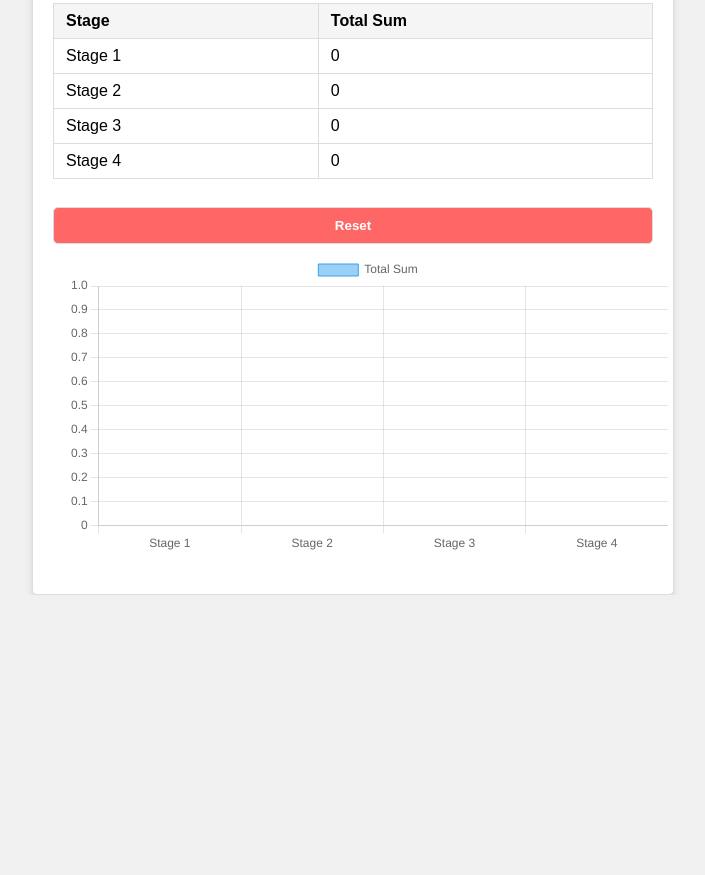
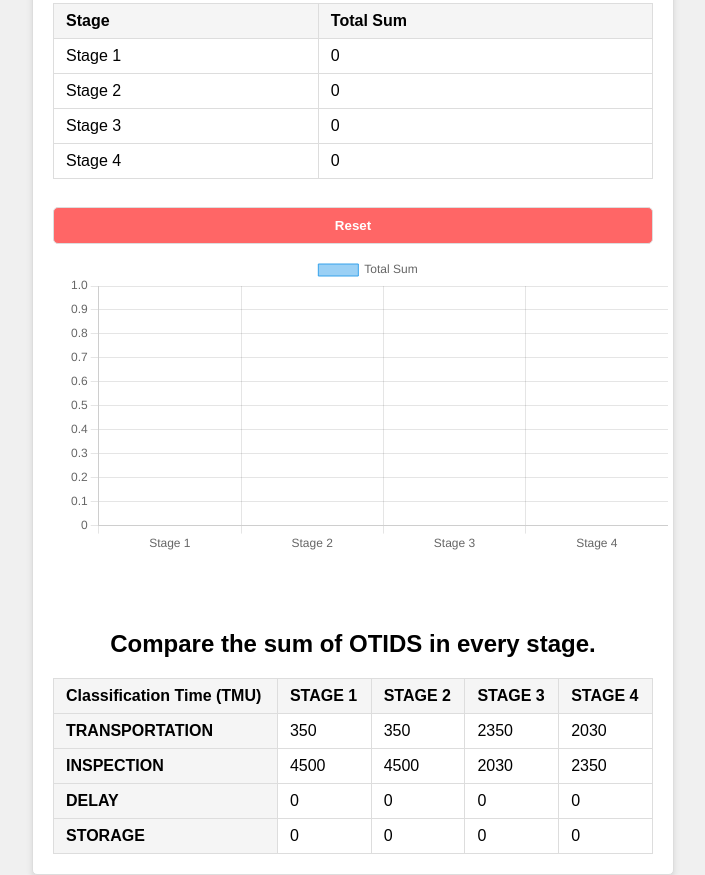
Before and after one commit to kaziashik/Most-Calculator, a plain HTML site: page testingbutton2.html in a window 1280 px wide. Shown: the part 758-1633 px from the top of the page, without its empty margins (287-992 px from the left). Before the commit the page ends 1353 px from the top, so only its background shows below. Drawn offline with nearby package versions, Linux system fonts and the light colour scheme.

Commit message:
add Classification Time (TMU) on main page

```diff
--- a/testingbutton2.html
+++ b/testingbutton2.html
@@ -230,6 +230,52 @@
             </div>
 
 
+            <br>
+            <br>
+
+
+            <h2>Compare the sum of OTIDS in every stage.</h2>
+
+  <table>
+    <tr>
+      <th>Classification Time (TMU)</th>
+      <th>STAGE 1</th>
+      <th>STAGE 2</th>
+      <th>STAGE 3</th>
+      <th>STAGE 4</th>
+    </tr>
+    <tr>
+      <th>TRANSPORTATION</th>
+      <td>350</td>
+      <td>350</td>
+      <td>2350</td>
+      <td>2030</td>
+    </tr>
+    <tr>
+      <th>INSPECTION</th>
+      <td>4500</td>
+      <td>4500</td>
+      <td>2030</td>
+      <td>2350</td>
+    </tr>
+    <tr>
+      <th>DELAY</th>
+      <td>0</td>
+      <td>0</td>
+      <td>0</td>
+      <td>0</td>
+    </tr>
+    <tr>
+      <th>STORAGE</th>
+      <td>0</td>
+      <td>0</td>
+      <td>0</td>
+      <td>0</td>
+    </tr>
+  </table>
+
+
+
     </div>
 
     <script>
@@ -283,8 +329,8 @@
                     processTypeSelect.name = `processType${i}`;
                     processTypeSelect.id = `processType${i}`;
                     processTypeSelect.innerHTML = `
+        <option value="general_move">General Move</option>
         <option value="control_move">Control Move</option>
-        <option value="general_move">General Move</option>
         <option value="tool_use">Tool Use</option>
         `;
 
```
